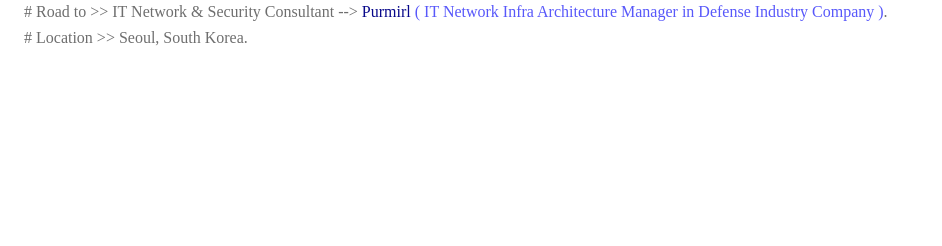
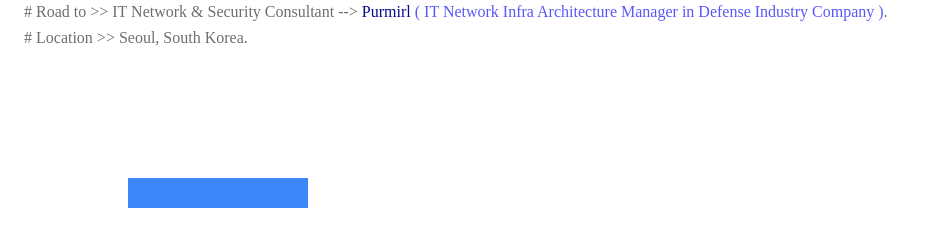
Before and after one commit to purmirl/backup, a plain HTML site: page index.html in a window 1280 px wide. Shown: the part 122-368 px from the top of the page, without its empty margins (0-942 px from the left). Drawn offline with Linux system fonts and the light colour scheme.

Commit message:
no comment

```diff
--- a/index.html
+++ b/index.html
@@ -43,6 +43,10 @@
 				</font>
 			</p>
 
+		<svg>
+			<rect width="240" height="480" fill="#3d87fb" x="120" y="120"/>
+		</svg>
+
 
 
 			<!--
```
